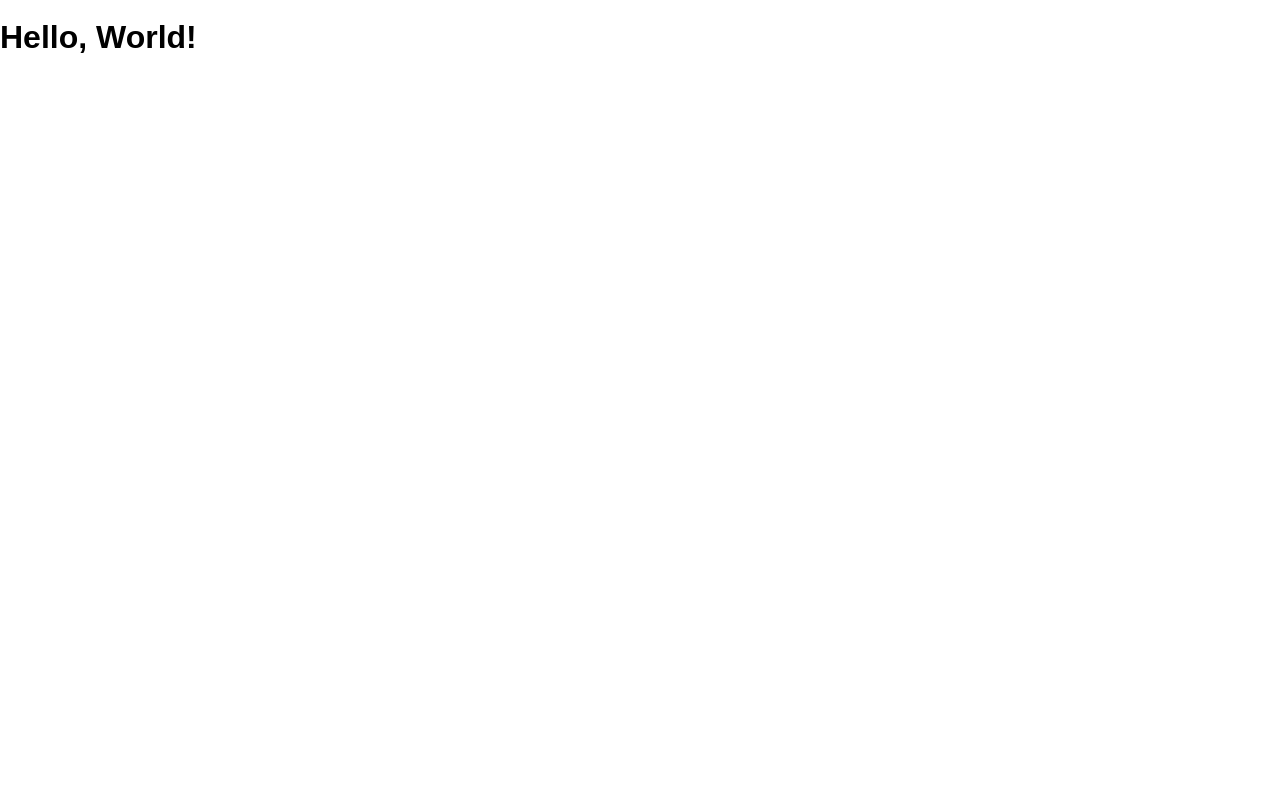
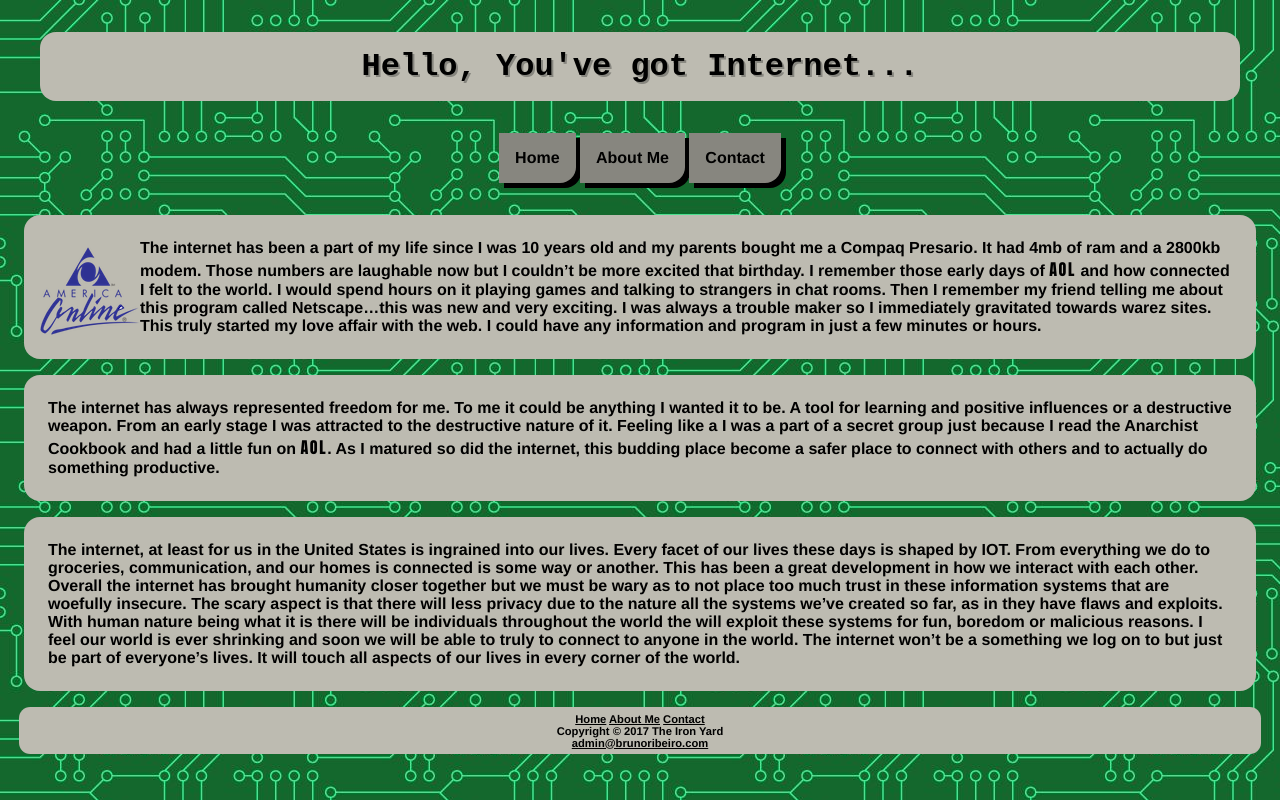
Before and after one commit to brunz36/hello-world, a website: page public/index.html in a window 1280 px wide. Drawn offline with Linux system fonts and the light colour scheme.

Commit message:
An old school basic site

```diff
--- a/public/index.html
+++ b/public/index.html
@@ -3,10 +3,42 @@
   <head lang="en">
     <meta charset="UTF-8">
     <meta name="viewport" content="width=device-width, user-scalable=no, minimum-scale=1.0, maximum-scale=1.0">
-    <title>Hello World</title>
+    <title>The Internet &amp; Me</title>
     <link rel="stylesheet" href="/screen.css">
   </head>
   <body>
-    <h1>Hello, World!</h1>
+    <h1>Hello, You've got Internet...</h1>
+
+    <nav>
+      <ul>
+        <li><a href="index.html">Home</a></li>
+        <li><a href="about.html">About Me</a></li>
+        <li><a href="contact.html">Contact</a></li>
+      </ul>
+    </nav>
+
+    <img src="images/aol.png" alt="AOL Logo" id="floatleft">
+    <p>
+      The internet has been a part of my life since I was 10 years old and my parents bought me a Compaq Presario. It had 4mb of ram and a 2800kb modem. Those numbers are laughable now but I couldn’t be more excited that birthday. I remember those early days of <a href="http://aol.com" id="aol" target="_blank">AOL</a> and how connected I felt to the world. I would spend hours on it playing games and talking to strangers in chat rooms. Then I remember my friend telling me about this program called Netscape…this was new and very exciting. I was always a trouble maker so I immediately gravitated towards warez sites. This truly started my love affair with the web. I could have any information and program in just a few minutes or hours.
+    </p>
+
+    <p>
+      The internet has always represented freedom for me. To me it could be anything I wanted it to be. A tool for learning and positive influences or a destructive weapon. From an early stage I was attracted to the destructive nature of it. Feeling like a I was a part of a secret group just because I read the Anarchist Cookbook and had a little fun on <a href="http://aol.com" id="aol" target="blank">AOL</a>. As I matured so did the internet, this budding place become a safer place to connect with others and to actually do something productive.
+    </p>
+
+    <p>
+      The internet, at least for us in the United States is ingrained into our lives. Every facet of our lives these days is shaped by IOT. From everything we do to groceries, communication, and our homes is connected is some way or another. This has been a great development in how we interact with each other. Overall the internet has brought humanity closer together but we must be wary as to not place too much trust in these information systems that are woefully insecure. The scary aspect is that there will less privacy due to the nature all the systems we’ve created so far, as in they have flaws and exploits. With human nature being what it is there will be individuals throughout the world the will exploit these systems for fun, boredom or malicious reasons. I feel our world is ever shrinking and soon we will be able to truly to connect to anyone in the world. The internet won’t be a something we log on to but just be part of everyone’s lives. It will touch all aspects of our lives in every corner of the world.
+    </p>
+
+    <div class="clear">
+      <footer>
+        <a href="index.html">Home</a>
+        <a href="about.html">About Me</a>
+        <a href="contact.html">Contact</a><br>
+        Copyright &copy; 2017 The Iron Yard
+        <br><a href="mailto:bruno@ribeiro.com">admin@brunoribeiro.com</a>
+      </footer>
+    </div>
+
   </body>
 </html>
--- a/public/screen.css
+++ b/public/screen.css
@@ -2,7 +2,98 @@
   text-size-adjust: 100%;
 }
 
+h1 {
+  font-family: "Courier New", sans-serif;
+  text-align: center;
+  padding: 1em;
+  text-shadow: 2px 2px #87867f;
+  border-radius: .5em;
+  background-color: #bdbbb1;
+  margin: 1em;
+  padding: .5em;
+}
+
+nav { font-family: Helvetica, sans-serif; }
+
+nav a {
+  text-decoration: none;
+  padding: 1em;
+  display: inline-block;
+  text-align: center;
+  font-weight: bold;
+  box-shadow: 5px 5px #000;
+  border-bottom-right-radius: 1em;
+  margin-bottom: 1em;
+  background-color: #87867f;
+}
+
+nav ul {
+  list-style-type: none;
+  padding-left: 0;
+  text-align: center;
+}
+
+nav li {
+  display: inline;
+}
+
+nav a:link { color: #000; }
+nav a:visited { color: #000;}
+nav a:hover { color: #ccd0e1;}
+
 body {
-  margin: 0;
-  font: 16px / 1 sans-serif;
+  background-image: url(images/circuit.jpg);
+  font-family: Helvetica, sans-serif;
+  font-weight: bold;
 }
+
+p {
+  border-radius: 1em;
+  background-color: #bdbbb1;
+  margin: 1em;
+  padding: 1.5em;
+}
+
+#aol {
+  font-family: Impact;
+  font-weight: bold;
+  text-decoration: none;
+  letter-spacing: .1em;
+}
+
+#floatleft {
+  float: left;
+  margin: 2em 0em 0em 2em;
+}
+
+.monty {
+  display: block;
+  margin: auto;
+  width: 95%;
+  padding-bottom: 1em;
+}
+
+.clear {
+  clear: both;
+}
+
+.contact{
+  padding: 2em;
+  margin: 1em;
+  border-radius: 1em;
+  background-color: #87867f;
+
+}
+
+a:link { color: #000; }
+a:visited { color: #000;}
+a:hover { color: #ccd0e1;}
+
+footer {
+  border-radius: 1em;
+  background-color: #bdbbb1;
+  margin: 1em;
+  padding: .5em;
+  text-align: center;
+  font-size: 70%;
+}
```
Also changed, not shown: public/about.html (added, +33 -0 lines), public/contact.html (added, +44 -0 lines), public/images/aol.png (added), public/images/circuit.jpg (added), public/images/monty.jpg (added).
